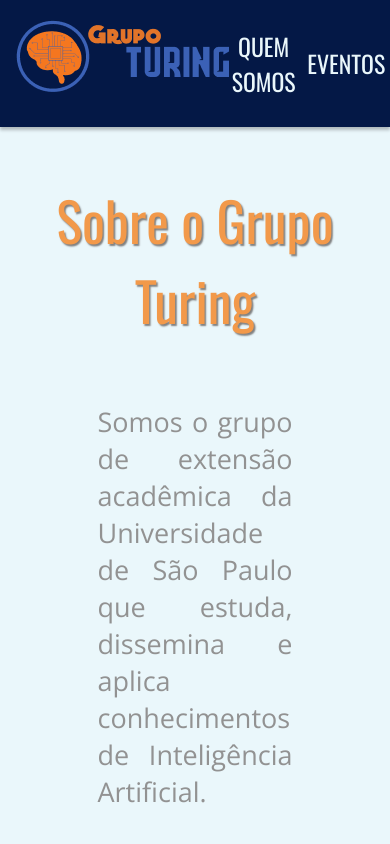
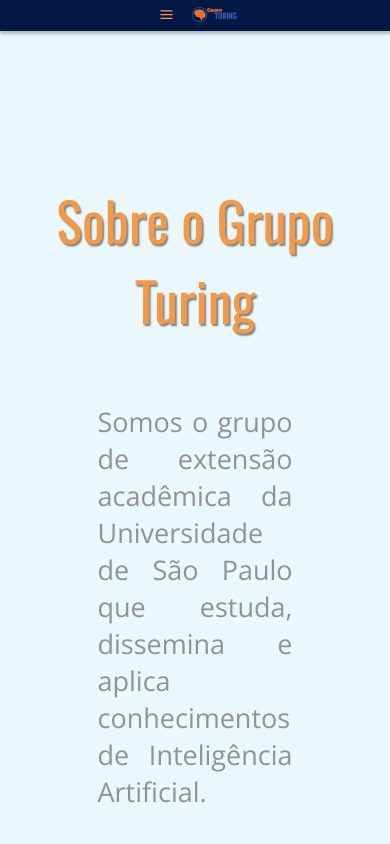
Before and after one commit to turing-usp/Site-do-Turing, a React (Create React App) app in the folder frontend/: page /aboutus in a window 390 px wide. Shown: the top 844 px of the page. Built offline with nearby package versions, Linux system fonts and the light colour scheme.

Commit message:
A navbar está certa agora (#43)
* V0 nav responsiva

* fixed navbar

```diff
--- a/frontend/src/Tags/Cabecalho.js
+++ b/frontend/src/Tags/Cabecalho.js
@@ -1,18 +1,49 @@
 import React, { useEffect, useState } from "react";
+import WindowSizeListener from 'react-window-size-listener'
 import ReactDOM from 'react-dom';
 import {Link} from 'react-router-dom';
 import logo from '../assets/logo.png';
+import {FiMenu} from 'react-icons/fi';
 
 function Cabecalho () {
+    const [width, setWidth] = useState(window.innerWidth > 700)
+    const [isVisible, setVisible] = useState(false);
+
+    const toggleNav = () => {
+        setVisible(!isVisible);
+    };
+
+    useEffect(() => {
+        if (typeof window === 'undefined') return;
+
+        const handleResize = () => setWidth(window.innerWidth > 700);
+        window.addEventListener('resize', handleResize);
+        return () => {
+          window.removeEventListener('resize', handleResize)
+        };
+      });
+
+
     return (
         <div class= "rect_cabecalho">
+                <div class="turingebotao">
+                <button  class= "menu_btn"onClick={toggleNav}>
+                    <FiMenu size={15} color="#F2994A"/>
+                </button>
                 <Link to='/'><img class = "cabecalho_logo" src={logo} alt="turing" /></Link>
+                </div>
+
+
+            {(isVisible || width) && (
+            <div class="rotas_site">
                 <span class="text_cabecalho"><Link to='AboutUs'>Quem somos</Link></span>
                 <span class="text_cabecalho"><Link to='Events'>Eventos</Link></span>
                 <span class="text_cabecalho"><Link to='Projects'>Projetos</Link></span>
                 <span class="text_cabecalho"><Link to='LearnAI'>Aprenda IA</Link></span>
                 <span class="text_cabecalho"><Link to='ContactUs'>Fale Conosco</Link></span>
             </div>
+            )}
+        </div>
     );
 }
 
--- a/frontend/src/global.css
+++ b/frontend/src/global.css
@@ -23,11 +23,13 @@
 /****************************/
 
 .cabecalho_logo{
-    margin-left: 3vw
+    margin-left: 3vw;
+    height: 8vw;
+    width: auto;
 }
 .text_cabecalho {
     text-transform: uppercase;
-    font-size: 1.5em;
+    font-size: 2vw;
     margin-right: 3vw;
     color: #EAF7FB;
     text-decoration: none
@@ -37,17 +39,71 @@
 .rect_cabecalho {
     font-size: 15.9px;
     width: 100%;
-    margin-bottom: 5em;
     top: 0;
     z-index:300;
     width: 100%;
     position: fixed;
-    height: 8em;
+    height: 11vw;
     background: #041846;
     box-shadow: 0px 0.2em 0.2em rgba(0, 0, 0, 0.25);
     display: flex;
     justify-content: space-between;
     align-items: center;
+}
+
+.menu_btn{
+    display: none;
+    background-color: #041846;
+    margin-left: 0vw;
+    border: none;
+    height: 8vw;
+    cursor: pointer;
+}
+.turingebotao{
+    vertical-align: middle;
+    display: flex;
+    flex-direction: row;
+}
+@media (max-width: 700px){
+    .menu_btn{
+        display: inline;
+        background-color: #041846;
+        margin-left: 0vw;
+        border: none;
+        height: 8vw;
+        cursor: pointer;
+    }
+
+    .text_cabecalho {
+        text-transform: uppercase;
+        font-size: 2.5vw;
+        margin-right: 3vw;
+        margin-top: 0px;
+        height: 115%;
+        width: 110%;
+        color: #EAF7FB;
+        text-decoration: none;
+        background: #041846;
+    }
+    .rect_cabecalho {
+        font-size: 15.9px;
+        width: 100%;
+        top: 0;
+        z-index:300;
+        width: 100%;
+        position: fixed;
+        height: 8vw;
+        background: #041846;
+        box-shadow: 0px 0.2em 0.2em rgba(0, 0, 0, 0.25);
+        display: flex;
+        flex-direction: column;
+        align-items: center;
+    }
+    .rotas_site{
+        display: flex;
+        flex-direction: column;
+    }
+
 }
 
 
--- a/frontend/src/pages/Events/index.js
+++ b/frontend/src/pages/Events/index.js
@@ -72,7 +72,7 @@
                 ))}
             </ul>
             <div class="wrapper">
-                {showButton && <button onClick={handleMoreEvents} class='more_events_box'>
+                {showButton && <button class='more_events_box' onClick={handleMoreEvents}>
                     Mais Eventos
                 </button>}
             </div>
--- a/frontend/src/pages/Events/styles.css
+++ b/frontend/src/pages/Events/styles.css
@@ -43,14 +43,15 @@
 }
 
 
-button::-moz-focus-inner {
+.more_events_box button ::-moz-focus-inner {
     border: 0;
   }
 
 
-button:active{
+.more_events_box button:active{
     outline: 0;
 }
+
 .ul_events {
     display: grid;
     grid-template-columns: repeat(auto-fill, minmax(330px, 1fr));
--- a/frontend/src/pages/Projects/index.js
+++ b/frontend/src/pages/Projects/index.js
@@ -45,7 +45,7 @@
                         value={tag}
                         onChange={e => setTag(e.target.value)}
                     />
-                <button type='submit'><FiSearch /> Pesquisar</button>
+                <button class = "button_projects"type='submit'><FiSearch /> Pesquisar</button>
             </form>
             <ul class='ul_projects'>
                 {projects.map(project => (
--- a/frontend/src/pages/Projects/styles.css
+++ b/frontend/src/pages/Projects/styles.css
@@ -14,7 +14,8 @@
     font-family: Open Sans;
     margin-bottom:2.5em
 }
-button{
+
+.button_projects {
     background-color: #F2994A;
     color: #ffffff;
     text-align: center;
```
Also changed, not shown: 1 other file (tests, documents, lock files or other folders). Lines whose indentation alone changed are shown as unchanged.
